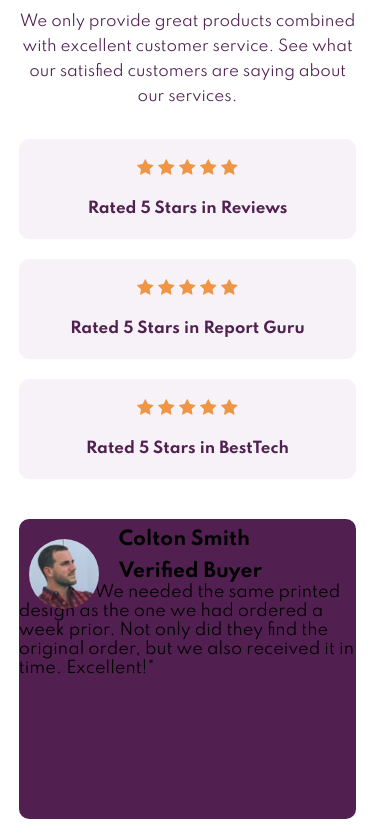
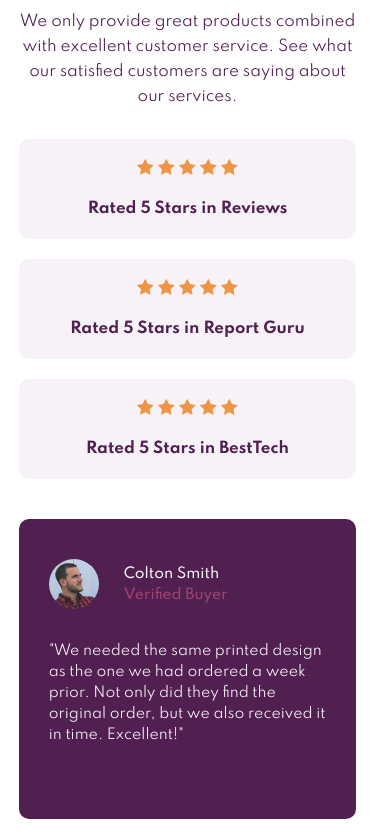
Before and after one commit to Bkthree6/Social_Proof_Section, a plain HTML site: page index.html in a window 390 px wide. Shown: the part 215-1051 px from the top of the page. Drawn offline with Linux system fonts and the light colour scheme.

Commit message:
Finished mobile version

```diff
--- a/index.html
+++ b/index.html
@@ -72,7 +72,7 @@
           <img class="card-img" src="images/image-colton.jpg" alt="Colton">
           <h3 class="card-name">Colton Smith</h3>
           <h3 class="card-buyer">Verified Buyer</h3>
-          <p>"We needed the same printed design as the one we had ordered a week prior.
+          <p class="card-para">"We needed the same printed design as the one we had ordered a week prior.
           Not only did they find the original order, but we also received it in time.
           Excellent!"</p>
         </div>
@@ -81,7 +81,7 @@
           <img class="card-img" src="images/image-irene.jpg" alt="Irene">
           <h3 class="card-name">Irene Roberts</h3>
           <h3 class="card-buyer">Verified Buyer</h3>
-          <p>"Customer service is always excellent and very quick turn around. Completely
+          <p class="card-para">"Customer service is always excellent and very quick turn around. Completely
           delighted with the simplicity of the purchase and the speed of delivery."</p>
         </div>
 
@@ -89,7 +89,7 @@
           <img class="card-img" src="images/image-anne.jpg" alt="Anne">
           <h3 class="card-name">Anne Wallace</h3>
           <h3 class="card-buyer">Verified Buyer</h3>
-          <p>"Put an order with this company and can only praise them for the very high
+          <p class="card-para">"Put an order with this company and can only praise them for the very high
           standard. Will definitely use them again and recommend them to everyone!"</p>
         </div>
       </div>
--- a/styles.css
+++ b/styles.css
@@ -63,14 +63,32 @@ h2 {
     border-radius: 10px;
 }
 .card-img {
-    position: relative;
-    width: 70px;
+    display: inline;
+    float: left;
+    width: 50px;
     border-radius: 50%;
-    float: left;
-    top: 20px;
-    left: 10px;
+    margin-top: 40px;
+    margin-left: 30px;
 }
 h3 {
-    padding-top: 10px;
-    padding-left: 100px;
+    font-weight: 500;
+    font-size: 14px;
+    padding-left: 105px;
+    line-height: 150%;
 }
+.card-name {
+    color:  hsl(300, 24%, 96%);
+    padding-top: 45px;
+}
+.card-buyer {
+    color: hsl(333, 40%, 45%);
+    margin-bottom: 35px;
+}
+.card-para {
+    width: 85%;
+    font-weight: 400;
+    font-size: 14px;
+    line-height: 150%;
+    color: hsl(300, 24%, 96%);
+    padding-left: 30px;
+}
```
